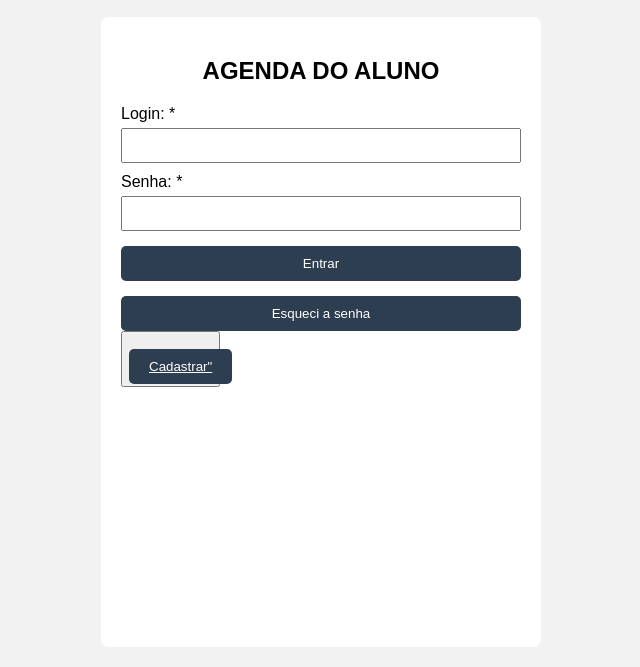
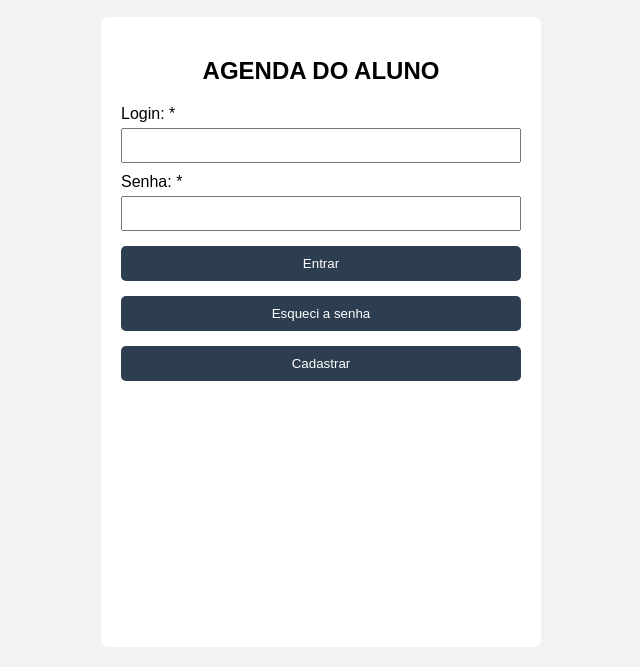
Before and after one commit to MSQT-00/Projeto_LDW_classe, a plain HTML site: page tela_login.html in a window 1280 px wide. Shown: the part 133-800 px from the top of the page, without its empty margins (319-959 px from the left). Drawn offline with Linux system fonts and the light colour scheme.

Commit message:
Tela de Login
Contém as telas de Login do projeto e o CSS

```diff
--- a/loginstyle.css
+++ b/loginstyle.css
@@ -33,7 +33,7 @@ html, body {
         height: auto;
         margin: 0 auto;
     }
-.btn_enviar {
+    .btn_enviar, .btn_esqueci_senha, .btn_cadastrar {
       display: block;
       width: 100%;
       padding: 10px;
@@ -44,25 +44,3 @@ html, body {
       border-radius: 5px;
       cursor: pointer;
     }
-    .btn_esqueci_senha {
-    display: block;
-      width: 100%;
-      padding: 10px;
-      margin-top: 15px;
-      background-color: #2d3e50;
-      color: white;
-      border: none;
-      border-radius: 5px;
-      cursor: pointer;
-    }
-    .btn_cadastrar {
-      display: block;
-      width: 100%;
-      padding: 10px;
-      margin-top: 15px;
-      background-color: #2d3e50;
-      color: white;
-      border: none;
-      border-radius: 5px;
-      cursor: pointer;
-    }
--- a/tela_login.html
+++ b/tela_login.html
@@ -22,7 +22,7 @@
 
       <button type="button" class="btn_enviar">Entrar</button>
       <button type="button" class="btn_esqueci_senha">Esqueci a senha</button>
-      <button><a href="index.html" class="btn_cadastrar">Cadastrar"</a></button>
+      <button type="button" href="index.html"  class="btn_cadastrar"></a>Cadastrar </button>
     </form>
   </div>
 
```
